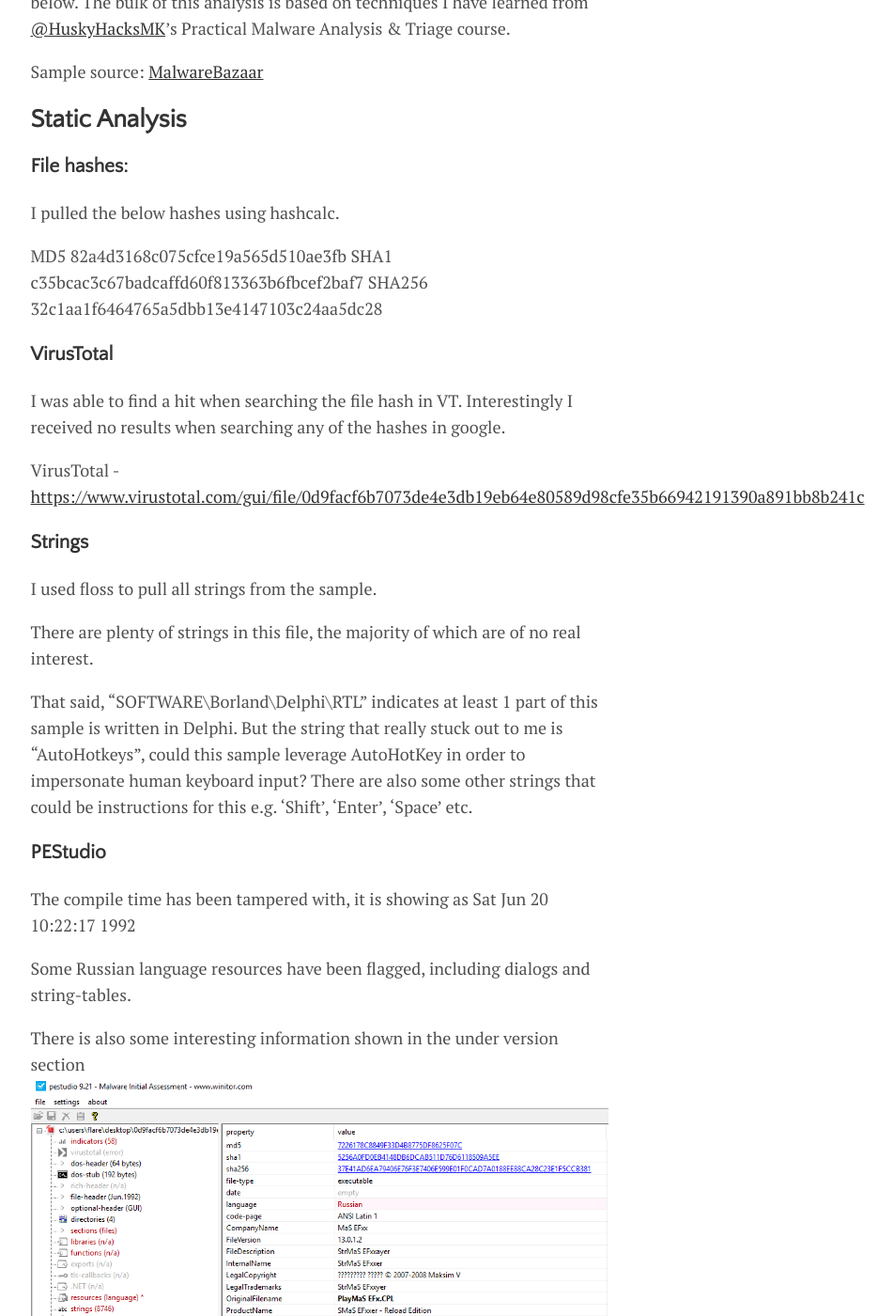
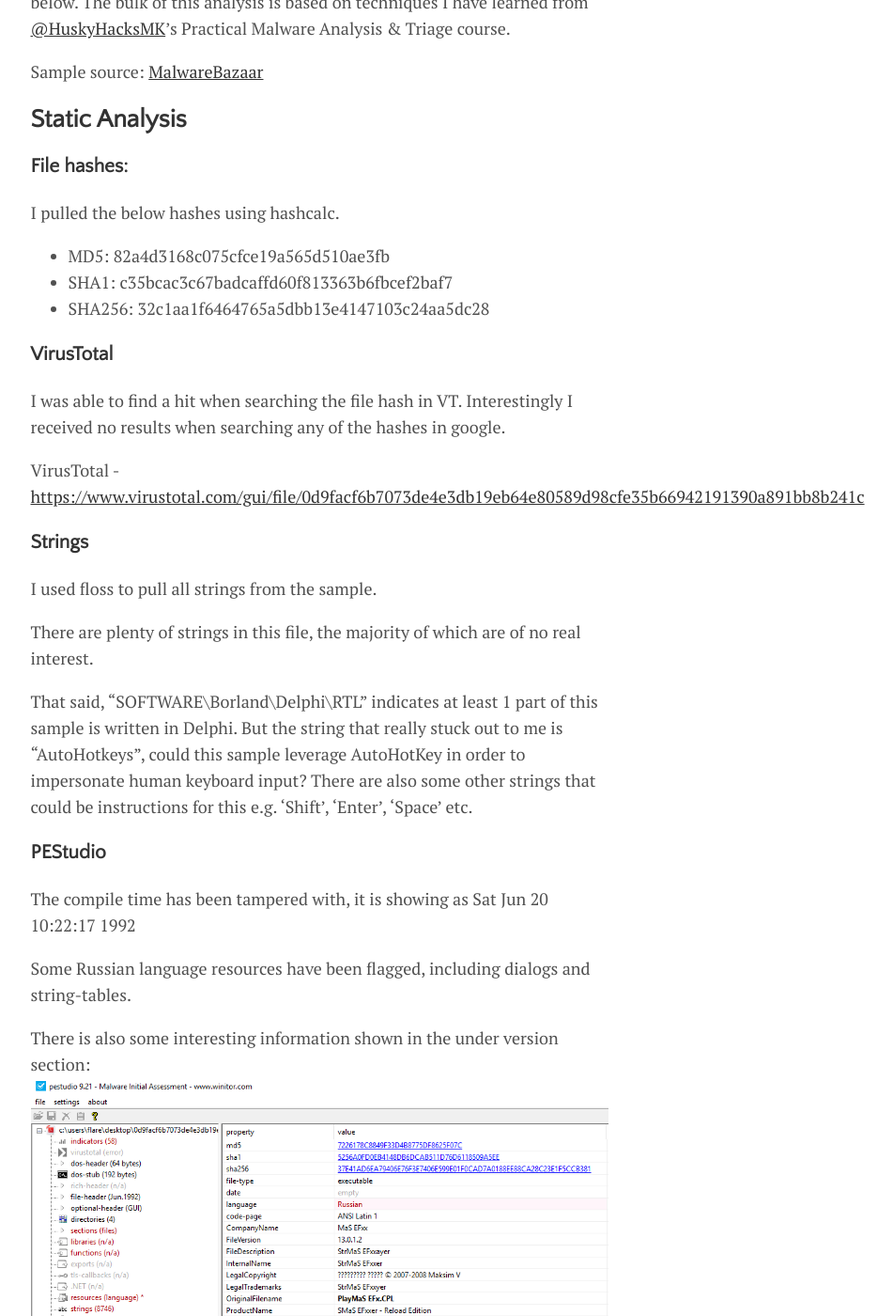
Before and after one commit to seizethecheese/seizethecheese.github.io, a Jekyll site: the page built from _posts/2022-01-21-post.md, in a window 1280 px wide and 1400 px high, scrolled down 347 px. Shown: the whole window at 94% size, without its empty margins (300-1251 px from the left). Built offline with Jekyll 4.4.1, drawn with Linux system fonts in a browser that asks for light colours; some web fonts are replaced; part of the change alters nothing that is shown.

```diff
--- a/_posts/2022-01-21-post.md
+++ b/_posts/2022-01-21-post.md
@@ -15,9 +15,9 @@ Sample source: [MalwareBazaar](https://bazaar.abuse.ch/sample/0d9facf6b7073de4e3
 ### File hashes:
 I pulled the below hashes using hashcalc.
 
-MD5		82a4d3168c075cfce19a565d510ae3fb
-SHA1	c35bcac3c67badcaffd60f813363b6fbcef2baf7
-SHA256	32c1aa1f6464765a5dbb13e4147103c24aa5dc28
+- MD5: 82a4d3168c075cfce19a565d510ae3fb
+- SHA1: c35bcac3c67badcaffd60f813363b6fbcef2baf7
+- SHA256: 32c1aa1f6464765a5dbb13e4147103c24aa5dc28
 
 ### VirusTotal
 I was able to find a hit when searching the file hash in VT. Interestingly I received no results when searching any of the hashes in google.
@@ -36,5 +36,5 @@ The compile time has been tampered with, it is showing as Sat Jun 20 10:22:17 19
 
 Some Russian language resources have been flagged, including dialogs and string-tables.
 
-There is also some interesting information shown in the under version section
+There is also some interesting information shown in the under version section:
  ![PEStudio screenshot](<../assets/img/pestudioosbp.PNG> "PEStudio version menu")
```
